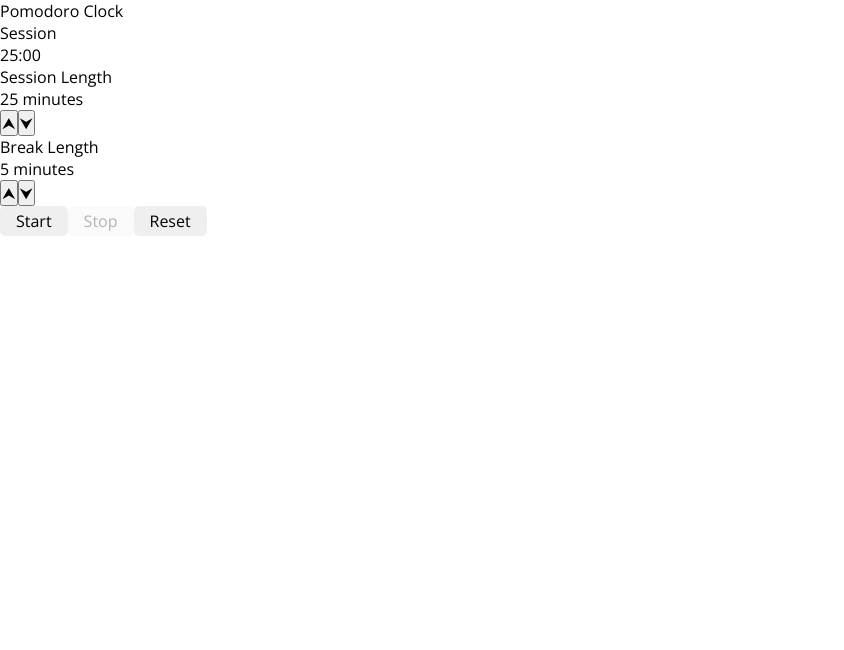
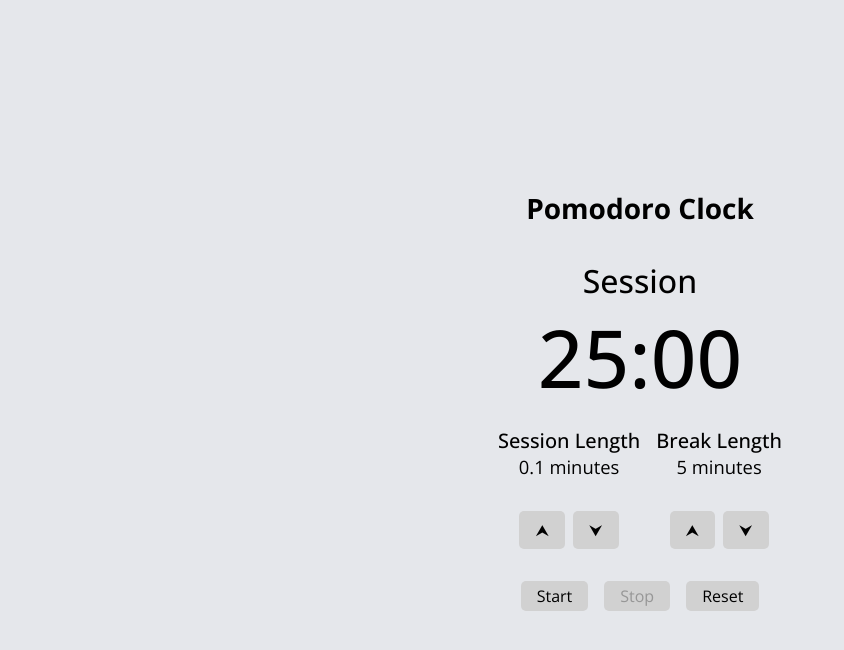
Before and after one commit to jpnws/pomodoro-clock, a React (Vite) app: page / in a window 1280 px wide. Shown: the top 650 px of the page, without its empty margins (0-844 px from the left). Built offline with nearby package versions, Linux system fonts and the light colour scheme.

Commit message:
Fix bug and improve styles.

```diff
--- a/src/App.jsx
+++ b/src/App.jsx
@@ -16,7 +16,7 @@ const initState = {
   breakTimeLeft: 0,
   breakRunning: false,
   breakInit: true,
-  sessionLength: 25,
+  sessionLength: 0.1,
   sessionTimeLeft: 1500,
   sessionRunning: false,
   sessionInit: true,
@@ -28,19 +28,26 @@ function App() {
   const audioRef = useRef(null);
 
   const handleReset = () => {
-    audioRef.current.play();
     setInfo(initState);
   };
 
   const handleBreakIncrement = () => {
     if (info.breakLength < 60) {
-      setInfo({ ...info, breakLength: info.breakLength + 1 });
+      setInfo({
+        ...info,
+        breakLength: info.breakLength + 1,
+        breakTimeLeft: (info.breakLength + 1) * 60,
+      });
     }
   };
 
   const handleBreakDecrement = () => {
     if (info.breakLength > 1) {
-      setInfo({ ...info, breakLength: info.breakLength - 1 });
+      setInfo({
+        ...info,
+        breakLength: info.breakLength - 1,
+        breakTimeLeft: (info.breakLength - 1) * 60,
+      });
     }
   };
 
@@ -64,7 +71,7 @@ function App() {
     }
   };
 
-  const handleStartStop = () => {
+  const handleStart = () => {
     if (info.sessionInit) {
       setInfo({
         ...info,
@@ -73,15 +80,29 @@ function App() {
         sessionRunning: true,
         timerLabel: "Session",
       });
-    } else if (!info.sessionRunning) {
-      setInfo({ ...info, sessionRunning: true });
-    } else {
+    } else if (!info.sessionRunning && info.sessionTimeLeft > 0) {
+      setInfo({
+        ...info,
+        sessionRunning: true,
+      });
+    } else if (!info.breakRunning && info.breakTimeLeft > 0) {
+      setInfo({
+        ...info,
+        breakRunning: true,
+      });
+    }
+  };
+
+  const handleStop = () => {
+    if (info.sessionRunning) {
       setInfo({ ...info, sessionRunning: false });
+    } else if (info.breakRunning) {
+      setInfo({ ...info, breakRunning: false, sessionInit: false });
     }
   };
 
   useEffect(() => {
-    if (info.sessionRunning && !info.breakRunning) {
+    if (info.sessionRunning) {
       const interval = setInterval(() => {
         setInfo((prevInfo) => {
           if (prevInfo.sessionTimeLeft > 0) {
@@ -105,7 +126,7 @@ function App() {
       }, 1000);
       return () => clearInterval(interval);
     }
-  }, [info.sessionRunning, info.breakRunning]);
+  }, [info.sessionRunning]);
 
   useEffect(() => {
     if (info.breakRunning) {
@@ -139,7 +160,7 @@ function App() {
 
   let minutes = Math.trunc(info.sessionTimeLeft / 60);
   let seconds = info.sessionTimeLeft - minutes * 60;
-  if (info.breakRunning) {
+  if (info.breakRunning || info.breakTimeLeft) {
     minutes = Math.trunc(info.breakTimeLeft / 60);
     seconds = info.breakTimeLeft - minutes * 60;
   }
@@ -171,14 +192,20 @@ function App() {
           <StartButton
             sessionRunning={info.sessionRunning}
             breakRunning={info.breakRunning}
-            handleStartStop={handleStartStop}
+            handleStartStop={handleStart}
           />
           <StopButton
             sessionRunning={info.sessionRunning}
             breakRunning={info.breakRunning}
-            handleStartStop={handleStartStop}
+            handleStartStop={handleStop}
           />
-          <ResetButton handleReset={handleReset}>Reset</ResetButton>
+          <ResetButton
+            handleReset={handleReset}
+            sessionRunning={info.sessionRunning}
+            breakRunning={info.breakRunning}
+          >
+            Reset
+          </ResetButton>
         </div>
       </main>
       <audio
--- a/src/App.module.css
+++ b/src/App.module.css
@@ -1,11 +1,26 @@
 .subrootWrapper {
+  margin: 0 auto;
+  border-radius: 15px;
+  padding: 1rem;
 }
 
 .clockTitle {
+  font-weight: 700;
+  font-size: 1.75rem;
+  text-align: center;
 }
 
 .lengthBox {
+  display: flex;
+  justify-content: center;
+  gap: 1rem;
+  margin-top: 1rem;
+  text-align: center;
 }
 
 .controlBox {
+  display: flex;
+  justify-content: center;
+  gap: 1rem;
+  margin-top: 2rem;
 }
--- a/src/BreakLengthBox/BreakLengthBox.jsx
+++ b/src/BreakLengthBox/BreakLengthBox.jsx
@@ -11,6 +11,7 @@ export default function BreakLengthBox({
     <div className={styles.breakLengthBox}>
       <div className={styles.breakLabel}>Break Length</div>
       <div className={styles.breakLength}>{breakLength} minutes</div>
+      <div className={styles.buttonGroup}>
         <button
           className={styles.breakIncrementButton}
           onClick={handleBreakIncrement}
@@ -24,6 +25,7 @@ export default function BreakLengthBox({
           ⮟
         </button>
       </div>
+    </div>
   );
 }
 
--- a/src/BreakLengthBox/BreakLengthBox.module.css
+++ b/src/BreakLengthBox/BreakLengthBox.module.css
@@ -2,13 +2,35 @@
 }
 
 .breakLabel {
+  font-weight: 500;
+  font-size: 1.25rem;
 }
 
 .breakLength {
+  margin-top: 0.65;
+  font-size: 1.15rem;
 }
 
-.breakIncrementButton {
+.buttonGroup {
+  display: flex;
+  justify-content: center;
+  gap: 0.5rem;
+  margin-top: 2rem;
 }
 
+.breakIncrementButton,
 .breakDecrementButton {
+  cursor: pointer;
+  border: 0;
+  border-radius: 5px;
+  background-color: hsl(0, 0%, 82%);
+  padding: 0.5rem 1rem 0.5rem 1rem;
+  font-size: 1rem;
+  &:hover,
+  &:focus {
+    background-color: hsl(0, 0%, 80%);
+  }
+  &:active {
+    background-color: hsl(0, 0%, 75%);
+  }
 }
--- a/src/ResetButton/ResetButton.jsx
+++ b/src/ResetButton/ResetButton.jsx
@@ -2,11 +2,18 @@ import PropTypes from "prop-types";
 
 import styles from "./ResetButton.module.css";
 
-export default function ResetButton({ handleReset }) {
+export default function ResetButton({
+  handleReset,
+  sessionRunning,
+  breakRunning,
+}) {
   return (
     <button
-      className={styles.resetButton}
+      className={`${styles.resetButton} ${
+        (sessionRunning || breakRunning) && styles.disabledButton
+      }`}
       onClick={handleReset}
+      disabled={sessionRunning || breakRunning}
     >
       Reset
     </button>
@@ -15,4 +22,6 @@ export default function ResetButton({ handleReset }) {
 
 ResetButton.propTypes = {
   handleReset: PropTypes.func,
+  sessionRunning: PropTypes.bool,
+  breakRunning: PropTypes.bool,
 };
--- a/src/ResetButton/ResetButton.module.css
+++ b/src/ResetButton/ResetButton.module.css
@@ -2,5 +2,17 @@
   cursor: pointer;
   border: 0;
   border-radius: 5px;
+  background-color: hsl(0, 0%, 82%);
   padding: 0.25rem 1rem 0.25rem 1rem;
+  &:hover,
+  &:focus {
+    background-color: hsl(0, 0%, 80%);
+  }
+  &:active {
+    background-color: hsl(0, 0%, 75%);
+  }
 }
+
+.disabledButton {
+  cursor: not-allowed;
+}
--- a/src/SessionLengthBox/SessionLengthBox.jsx
+++ b/src/SessionLengthBox/SessionLengthBox.jsx
@@ -11,6 +11,7 @@ export default function SessionLengthBox({
     <div className={styles.sessionLengthBox}>
       <div className={styles.sessionLabel}>Session Length</div>
       <div className={styles.sessionLength}>{sessionLength} minutes</div>
+      <div className={styles.buttonGroup}>
         <button
           className={styles.sessionIncrementButton}
           onClick={handleSessionIncrement}
@@ -24,6 +25,7 @@ export default function SessionLengthBox({
           ⮟
         </button>
       </div>
+    </div>
   );
 }
 
--- a/src/SessionLengthBox/SessionLengthBox.module.css
+++ b/src/SessionLengthBox/SessionLengthBox.module.css
@@ -2,13 +2,34 @@
 }
 
 .sessionLabel {
+  font-weight: 500;
+  font-size: 1.25rem;
 }
 
 .sessionLength {
+  font-size: 1.15rem;
 }
 
-.sessionIncrementButton {
+.buttonGroup {
+  display: flex;
+  justify-content: center;
+  gap: 0.5rem;
+  margin-top: 2rem;
 }
 
+.sessionIncrementButton,
 .sessionDecrementButton {
+  cursor: pointer;
+  border: 0;
+  border-radius: 5px;
+  background-color: hsl(0, 0%, 82%);
+  padding: 0.5rem 1rem 0.5rem 1rem;
+  font-size: 1rem;
+  &:hover,
+  &:focus {
+    background-color: hsl(0, 0%, 80%);
+  }
+  &:active {
+    background-color: hsl(0, 0%, 75%);
+  }
 }
--- a/src/StartButton/StartButton.module.css
+++ b/src/StartButton/StartButton.module.css
@@ -1,7 +1,15 @@
 .startButton {
   border: 0;
   border-radius: 5px;
+  background-color: hsl(0, 0%, 82%);
   padding: 0.25rem 1rem 0.25rem 1rem;
+  &:hover,
+  &:focus {
+    background-color: hsl(0, 0%, 80%);
+  }
+  &:active {
+    background-color: hsl(0, 0%, 75%);
+  }
 }
 
 .enabledCursor {
--- a/src/StopButton/StopButton.module.css
+++ b/src/StopButton/StopButton.module.css
@@ -1,7 +1,15 @@
 .stopButton {
   border: 0;
   border-radius: 5px;
+  background-color: hsl(0, 0%, 82%);
   padding: 0.25rem 1rem 0.25rem 1rem;
+  &:hover,
+  &:focus {
+    background-color: hsl(0, 0%, 80%);
+  }
+  &:active {
+    background-color: hsl(0, 0%, 75%);
+  }
 }
 
 .enabledCursor {
--- a/src/TimerBox/TimerBox.module.css
+++ b/src/TimerBox/TimerBox.module.css
@@ -1,8 +1,14 @@
 .timerBox {
+  margin-top: 2rem;
+  text-align: center;
 }
 
 .timerLabel {
+  font-weight: 500;
+  font-size: 2rem;
 }
 
 .timeLeft {
+  font-weight: 500;
+  font-size: clamp(5rem, 1vw, 10rem);
 }
--- a/src/index.css
+++ b/src/index.css
@@ -60,3 +60,11 @@ p {
 #__next {
   isolation: isolate;
 }
+
+#root {
+  display: flex;
+  align-items: center;
+  background-color: #e5e7eb;
+  padding: 1rem;
+  height: 100vh;
+}
```
Lines whose indentation alone changed are shown as unchanged.
